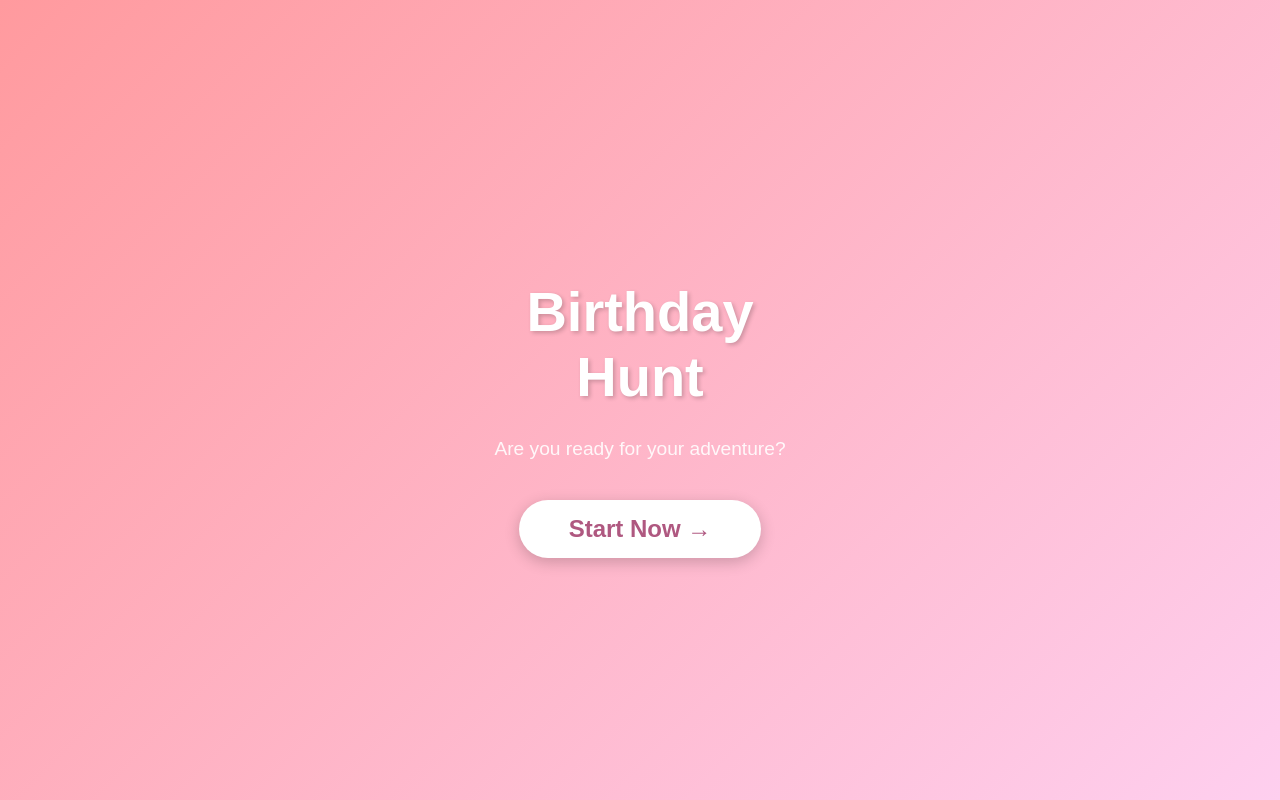
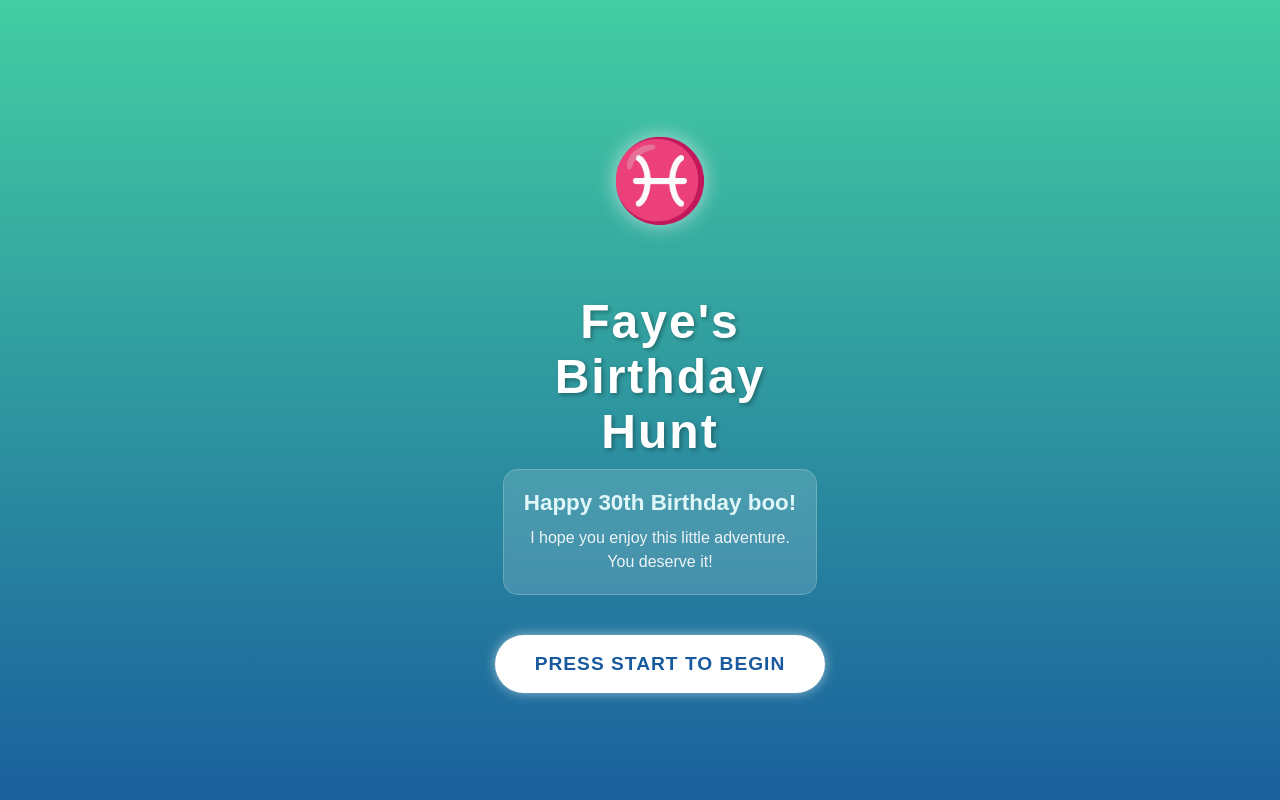
Before and after one commit to jackkyle0/birthday-hunt, a React (Vite) app in the folder birthday-web-hunt/: page / in a window 1280 px wide. Built offline with nearby package versions, Linux system fonts and the light colour scheme.

Commit message:
Updated Title screen

```diff
--- a/birthday-web-hunt/src/App.jsx
+++ b/birthday-web-hunt/src/App.jsx
@@ -1,19 +1,19 @@
 import React, { useState, useEffect } from 'react';
-import { MapContainer, TileLayer, Marker, Popup, Circle } from 'react-leaflet';
+import { MapContainer, TileLayer, Marker, Popup, Circle, useMap } from 'react-leaflet';
 import 'leaflet/dist/leaflet.css';
 import L from 'leaflet';
 
-// Fix for default marker icon in Leaflet
-import icon from 'leaflet/dist/images/marker-icon.png';
-import iconShadow from 'leaflet/dist/images/marker-shadow.png';
+// // Fix for default marker icon in Leaflet
+// import icon from 'leaflet/dist/images/marker-icon.png';
+// import iconShadow from 'leaflet/dist/images/marker-shadow.png';
 
-let DefaultIcon = L.icon({
-    iconUrl: icon,
-    shadowUrl: iconShadow,
-    iconSize: [25, 41],
-    iconAnchor: [12, 41]
-});
-L.Marker.prototype.options.icon = DefaultIcon;
+// let DefaultIcon = L.icon({
+//     iconUrl: icon,
+//     shadowUrl: iconShadow,
+//     iconSize: [25, 41],
+//     iconAnchor: [12, 41]
+// });
+// L.Marker.prototype.options.icon = DefaultIcon;
 
 // --- CONFIGURATION: YOUR REAL LOCATIONS GO HERE ---
 const LOCATIONS = [
@@ -23,7 +23,7 @@ const LOCATIONS = [
     clue: "Its right here at home, did you hear the tooth fairy last night?",
     lat: 55.00050595510212,
     lng: -7.2697537600171245,
-    unlockMessage: "Zzzzzzzzzzzzzz",
+    unlockMessage: "Let the pillow talk it's way out of this one",
   },
   {
     id: 2,
@@ -67,19 +67,42 @@ const LOCATIONS = [
   }
 ];
 
+// 1. Define the Custom GPS Icon
+const gpsIcon = L.divIcon({
+  className: 'gps-puck',
+  iconSize: [20, 20],
+  iconAnchor: [10, 10] // Center the icon
+});
+
+// 2. Component to handle "Fly To" animation
+function MapController({ userPos, followMode }) {
+  const map = useMap();
+
+  useEffect(() => {
+    if (userPos && followMode) {
+      map.flyTo([userPos.lat, userPos.lng], 16, {
+        animate: true,
+        duration: 1.5 // Smooth animation duration
+      });
+    }
+  }, [userPos, followMode, map]);
+
+  return null;
+}
+
 function App() {
   const [gameStarted, setGameStarted] = useState(false);
   const [currentStage, setCurrentStage] = useState(0);
   const [userPos, setUserPos] = useState(null);
   const [distance, setDistance] = useState(null);
   const [found, setFound] = useState(false);
+  const [followMode, setFollowMode] = useState(true); // Toggle auto-following
 
-  // 1. Get Location (Only starts after she clicks "Start")
+  // Location Tracking
   useEffect(() => {
     if (!gameStarted) return;
-
     if (!navigator.geolocation) {
-      alert("Geolocation is not supported by your browser");
+      alert("Geolocation is not supported");
       return;
     }
 
@@ -95,7 +118,7 @@ function App() {
     return () => navigator.geolocation.clearWatch(watchId);
   }, [gameStarted]);
 
-  // 2. Check Distance
+  // Distance Check
   useEffect(() => {
     if (userPos && currentStage < LOCATIONS.length) {
       const target = LOCATIONS[currentStage];
@@ -118,7 +141,7 @@ function App() {
     }
   };
 
-  // Haversine Distance Formula
+  // Helper Math
   function getDistanceFromLatLonInMeters(lat1, lon1, lat2, lon2) {
     var R = 6371;
     var dLat = deg2rad(lat2-lat1);
@@ -130,113 +153,148 @@ function App() {
     var d = R * c;
     return d * 1000;
   }
+  function deg2rad(deg) { return deg * (Math.PI/180) }
 
-  function deg2rad(deg) {
-    return deg * (Math.PI/180)
-  }
-
-  // --- SCREEN 1: THE TITLE PAGE ---
+  // --- TITLE SCREEN: PISCES THEME ---
   if (!gameStarted) {
     return (
       <div style={{
-        height: '100dvh',       // <--- CHANGED: "dvh" adapts to mobile address bars
-        width: '100vw',         // <--- ADDED: Forces full width
-        position: 'fixed',      // <--- ADDED: Pins it to the screen
+        height: '100dvh',
+        width: '100vw',
+        position: 'fixed',
         top: 0,
         left: 0,
-        background: 'linear-gradient(135deg, #FF9A9E 0%, #FECFEF 100%)',
+        // Pisces Gradient: Teal -> Deep Ocean Blue -> Purple
+        background: 'linear-gradient(to bottom, #43cea2 0%, #185a9d 100%)',
         display: 'flex',
         flexDirection: 'column',
         justifyContent: 'center',
         alignItems: 'center',
         textAlign: 'center',
         fontFamily: 'Arial, sans-serif',
-        zIndex: 9999            // <--- ADDED: Ensures it sits on top of everything
+        zIndex: 9999,
+        padding: '20px',
+        color: 'white'
       }}>
+
+        {/* Pisces Symbol (Floating Animation) */}
+        <div className="floating-element" style={{
+          fontSize: '5rem',
+          marginBottom: '20px',
+          textShadow: '0 0 20px rgba(255,255,255,0.6)'
+        }}>
+          ♓
+        </div>
+
         <h1 style={{
-          fontSize: '3.5rem',
-          color: 'white',
-          textShadow: '2px 2px 4px rgba(0,0,0,0.2)',
-          marginBottom: '10px'
+          fontSize: '3rem',
+          fontWeight: 'bold',
+          marginBottom: '10px',
+          textShadow: '2px 2px 4px rgba(0,0,0,0.3)',
+          letterSpacing: '2px'
         }}>
-          Birthday<br/>Hunt
+          Faye's<br/>Birthday<br/>Hunt
         </h1>
-        <p style={{
-          fontSize: '1.2rem',
-          color: 'white',
+
+        <div style={{
+          backgroundColor: 'rgba(255, 255, 255, 0.15)', // Glassmorphism effect
+          backdropFilter: 'blur(5px)',
+          padding: '20px',
+          borderRadius: '15px',
           marginBottom: '40px',
-          opacity: 0.9
+          maxWidth: '300px',
+          border: '1px solid rgba(255, 255, 255, 0.2)'
         }}>
-          Are you ready for your adventure?
-        </p>
+          <h2 style={{
+            fontSize: '1.4rem',
+            margin: '0 0 10px 0',
+            color: '#E0F7FA' // Light Cyan
+          }}>
+            Happy 30th Birthday boo!
+          </h2>
+          <p style={{
+            fontSize: '1rem',
+            margin: 0,
+            opacity: 0.9,
+            lineHeight: '1.5'
+          }}>
+            I hope you enjoy this little adventure.<br/> You deserve it!
+          </p>
+        </div>
 
         <button
+          className="glow-button"
           onClick={() => setGameStarted(true)}
           style={{
-            padding: '15px 50px',
-            fontSize: '1.5rem',
+            padding: '18px 40px',
+            fontSize: '1.2rem',
             backgroundColor: 'white',
-            color: '#af5880',
+            color: '#185a9d', // Matches the deep blue background
             border: 'none',
             borderRadius: '50px',
             fontWeight: 'bold',
-            boxShadow: '0 4px 15px rgba(0,0,0,0.2)',
             cursor: 'pointer',
-            transition: 'transform 0.2s'
+            transition: 'transform 0.2s',
+            textTransform: 'uppercase',
+            letterSpacing: '1px'
           }}
         >
-          Start Now →
+          Press start to begin
         </button>
       </div>
     );
   }
 
-  // --- SCREEN 2: THE GAME ---
-  if (!userPos) return (
-    <div style={{
-        height: '100vh',
-        display: 'flex',
-        justifyContent: 'center',
-        alignItems: 'center',
-        background: '#f0f0f0'
-    }}>
-        <h2>📍 Locating you...</h2>
-        <p>Please allow GPS access!</p>
-    </div>
-  );
+  // --- GAME SCREEN ---
+  if (!userPos) return <div style={{ height: '100vh', display: 'flex', justifyContent: 'center', alignItems: 'center' }}><h2>📍 Locating...</h2></div>;
 
   const target = LOCATIONS[currentStage];
 
   return (
     <div style={{ height: "100vh", display: "flex", flexDirection: "column" }}>
-      {/* MAP */}
-      <div style={{ flex: 1 }}>
-        <MapContainer center={[userPos.lat, userPos.lng]} zoom={15} style={{ height: "100%", width: "100%" }}>
+      <div style={{ flex: 1, position: 'relative' }}>
+        {/* Recenter Button */}
+        <button
+          className="recenter-btn"
+          onClick={() => setFollowMode(true)}
+          style={{ color: followMode ? '#4285F4' : '#666' }}
+        >
+          ➤
+        </button>
+
+        <MapContainer
+          center={[userPos.lat, userPos.lng]}
+          zoom={16}
+          style={{ height: "100%", width: "100%" }}
+          zoomControl={false} // Hides the +/- buttons
+          // When she drags the map, stop following her
+          onDragstart={() => setFollowMode(false)}
+        >
           <TileLayer
-            url="https://{s}.tile.openstreetmap.org/{z}/{x}/{y}.png"
-            attribution='&copy; OpenStreetMap contributors'
+            url="https://{s}.basemaps.cartocdn.com/rastertiles/voyager/{z}/{x}/{y}{r}.png"
+            attribution='&copy; OpenStreetMap'
           />
-          <Marker position={[userPos.lat, userPos.lng]}>
+
+          <MapController userPos={userPos} followMode={followMode} />
+
+          {/* Replaced standard marker with GPS Icon */}
+          <Marker position={[userPos.lat, userPos.lng]} icon={gpsIcon}>
              <Popup>You are here</Popup>
           </Marker>
+
           <Circle
             center={[target.lat, target.lng]}
             radius={100}
-            pathOptions={{ color: 'red', fillColor: 'red', fillOpacity: 0.1 }}
+            pathOptions={{ color: '#FF9A9E', fillColor: '#FF9A9E', fillOpacity: 0.2 }}
           />
         </MapContainer>
       </div>
 
-      {/* CARD */}
+      {/* CLUE CARD */}
       <div style={{
-        height: "30%",
-        backgroundColor: "white",
-        padding: "20px",
-        boxShadow: "0 -2px 10px rgba(0,0,0,0.1)",
-        zIndex: 1000,
-        textAlign: "center",
-        borderTopLeftRadius: "20px",
-        borderTopRightRadius: "20px"
+        height: "30%", backgroundColor: "white", padding: "20px",
+        boxShadow: "0 -2px 10px rgba(0,0,0,0.1)", zIndex: 1000, textAlign: "center",
+        borderTopLeftRadius: "20px", borderTopRightRadius: "20px"
       }}>
         <h2 style={{margin: "0 0 10px 0", color: "#d63384"}}>Clue #{currentStage + 1}</h2>
         <p style={{fontSize: "1.1rem"}}>{target.clue}</p>
@@ -248,17 +306,10 @@ function App() {
           <button
             onClick={nextStage}
             style={{
-              marginTop: "10px",
-              padding: "10px 20px",
-              backgroundColor: "#d63384",
-              color: "white",
-              border: "none",
-              borderRadius: "5px",
-              fontSize: "1rem"
+              marginTop: "10px", padding: "10px 20px", backgroundColor: "#d63384",
+              color: "white", border: "none", borderRadius: "5px", fontSize: "1rem"
             }}
-          >
-            Next Clue →
-          </button>
+          >Next Clue →</button>
         )}
       </div>
     </div>
--- a/birthday-web-hunt/src/index.css
+++ b/birthday-web-hunt/src/index.css
@@ -9,3 +9,82 @@ body, html, #root {
   height: 100%;
   overflow: hidden; /* Prevents scrolling on the map */
 }
+
+/* The Blue GPS Dot */
+.gps-puck {
+  background-color: #4285F4;
+  width: 20px;
+  height: 20px;
+  border: 3px solid white;
+  border-radius: 50%;
+  box-shadow: 0 0 5px rgba(0,0,0,0.3);
+  position: relative;
+}
+
+/* The Pulsing Ring */
+.gps-puck::after {
+  content: '';
+  position: absolute;
+  top: 50%;
+  left: 50%;
+  width: 100%;
+  height: 100%;
+  border-radius: 50%;
+  background-color: rgba(66, 133, 244, 0.4);
+  transform: translate(-50%, -50%);
+  animation: pulse 2s infinite;
+  z-index: -1;
+}
+
+@keyframes pulse {
+  0% {
+    width: 100%;
+    height: 100%;
+    opacity: 1;
+  }
+  100% {
+    width: 300%;
+    height: 300%;
+    opacity: 0;
+  }
+}
+
+/* Floating Recenter Button */
+.recenter-btn {
+  position: absolute;
+  bottom: 220px; /* Above the card */
+  right: 20px;
+  background: white;
+  border: none;
+  width: 50px;
+  height: 50px;
+  border-radius: 50%;
+  box-shadow: 0 2px 10px rgba(0,0,0,0.2);
+  font-size: 24px;
+  display: flex;
+  justify-content: center;
+  align-items: center;
+  z-index: 999; /* On top of map */
+  cursor: pointer;
+}
+
+/* Pisces Animations */
+@keyframes float {
+  0% { transform: translateY(0px); }
+  50% { transform: translateY(-15px); }
+  100% { transform: translateY(0px); }
+}
+
+@keyframes glow {
+  0% { box-shadow: 0 0 10px rgba(255, 255, 255, 0.5); }
+  50% { box-shadow: 0 0 25px rgba(255, 255, 255, 0.9), 0 0 50px rgba(100, 200, 255, 0.6); }
+  100% { box-shadow: 0 0 10px rgba(255, 255, 255, 0.5); }
+}
+
+.floating-element {
+  animation: float 4s ease-in-out infinite;
+}
+
+.glow-button {
+  animation: glow 3s infinite;
+}
```
